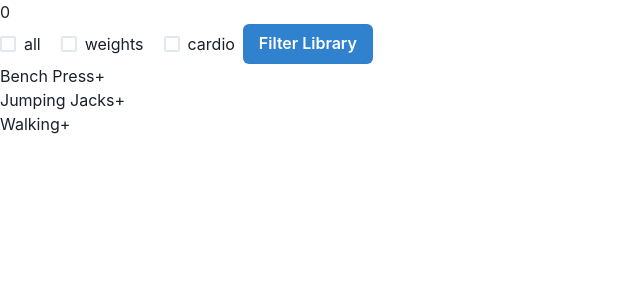
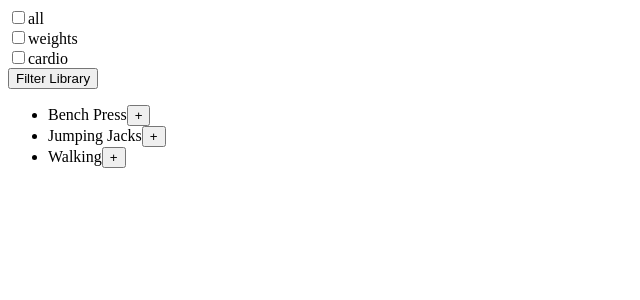
Before and after one commit to Natedaug/workout, a React (Create React App) app: page / in a window 1280 px wide. Shown: the top 300 px of the page, without its empty margins (0-640 px from the left). Built offline with nearby package versions, Linux system fonts and the light colour scheme; data requests are answered from the project's data file.

Commit message:
removal of Chakra, conversion to custom checkbox

```diff
--- a/package.json
+++ b/package.json
@@ -3,14 +3,10 @@
 	"version": "0.1.0",
 	"private": true,
 	"dependencies": {
-    "@chakra-ui/react": "^2.7.1",
-    "@emotion/react": "^11.11.1",
-    "@emotion/styled": "^11.11.0",
 		"@testing-library/jest-dom": "^5.16.5",
 		"@testing-library/react": "^13.4.0",
 		"@testing-library/user-event": "^13.5.0",
 		"axios": "^1.4.0",
-    "framer-motion": "^10.12.22",
 		"json-server": "^0.17.3",
 		"react": "^18.2.0",
 		"react-dom": "^18.2.0",
--- a/src/App.js
+++ b/src/App.js
@@ -42,20 +42,18 @@ function App() {
 		setWorkoutList(updatedWorkoutList);
 	};
 
-  // const filterLibrary = (filters) => {
-  //   console.log(filters);
-  // };
-
 	return (
 		<div>
-      {workoutList.length}
 			<Filter setActiveFiltersList={setActiveFiltersList} />
 			<LibraryList
 				exerciseLibrary={exerciseLibrary}
 				addExercise={addExercise}
 				activeFilters={activeFilters}
 			/>
-      <WorkoutList workoutList={workoutList} deleteExercise={deleteExercise} />
+			<WorkoutList
+				workoutList={workoutList}
+				deleteExercise={deleteExercise}
+			/>
 		</div>
 	);
 }
--- a/src/components/Filter.js
+++ b/src/components/Filter.js
@@ -1,5 +1,5 @@
-import { Stack, Button, CheckboxGroup, Checkbox } from "@chakra-ui/react";
 import { useState } from "react";
+import Checkbox from "./Checkbox";
 
 function Filter({ setActiveFiltersList }) {
 	const filterOptions = ["all", "weights", "cardio"];
@@ -16,6 +16,17 @@ function Filter({ setActiveFiltersList }) {
 		setCheckedState(updatedCheckedState);
 	};
 
+	const handleFilter = (event) => {
+		event.preventDefault();
+		const checkedBoxes = renderedCheckbox.filter(
+			(box) => box.props.checked
+		);
+
+		const filters = checkedBoxes.map((box) => box.props.value);
+
+		setActiveFiltersList(filters);
+	};
+
 	const renderedCheckbox = filterOptions.map((option, index) => {
 		return (
 			<Checkbox
@@ -23,31 +34,14 @@ function Filter({ setActiveFiltersList }) {
 				value={option}
 				checked={checkedState[index]}
 				onChange={() => handleOnChange(index)}
-      >
-        {option}
-      </Checkbox>
+			/>
 		);
 	});
 
-  const handleFilter = (event) => {
-    event.preventDefault();
-    const checkedBoxes = renderedCheckbox.filter((box) => box.props.checked);
-    const filters = checkedBoxes.map((box) => box.props.value);
-    setActiveFiltersList(filters);
-  };
-
 	return (
 		<form onSubmit={handleFilter}>
-      <Stack direction={"row"}>
-        <CheckboxGroup colorScheme="green" defaultValue={["naruto", "kakashi"]}>
-          <Stack spacing={[1, 5]} direction={["column", "row"]}>
 			{renderedCheckbox}
-          </Stack>
-        </CheckboxGroup>
-        <Button type="submit" colorScheme="blue">
-          Filter Library
-        </Button>
-      </Stack>
+			<button type="submit">Filter Library</button>
 		</form>
 	);
 }
--- a/src/index.js
+++ b/src/index.js
@@ -1,11 +1,6 @@
 import React from "react";
 import ReactDOM from "react-dom/client";
-import { ChakraProvider } from "@chakra-ui/react";
 import App from "./App";
 
 const root = ReactDOM.createRoot(document.getElementById("root"));
-root.render(
-	<ChakraProvider>
-		<App />
-	</ChakraProvider>
-);
+root.render(<App />);
```
Also changed, not shown: 1 other file (tests, documents, lock files or other folders). Lines whose indentation alone changed are shown as unchanged.
